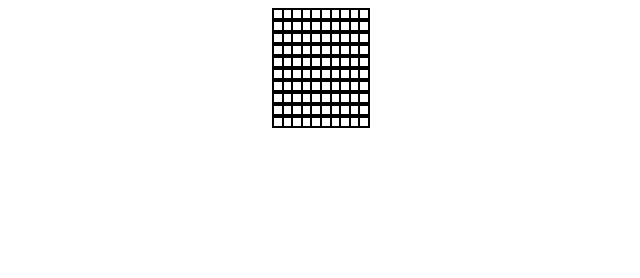
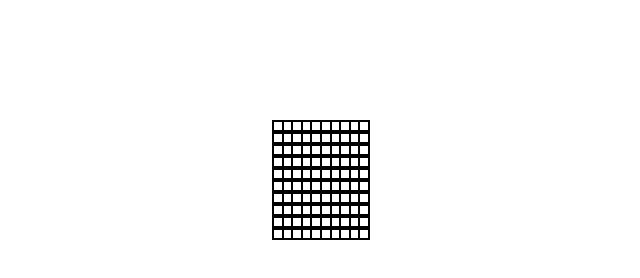
Before and after one commit to ruiyotabby/etch-a-sketch, a plain HTML site: page index.html in a window 1280 px wide. Shown: the whole page, without its empty margins (319-959 px from the left). Drawn offline with Linux system fonts and the light colour scheme.

Commit message:
Fix a layout bug

```diff
--- a/style.css
+++ b/style.css
@@ -10,5 +10,8 @@
 
 body{
     display: flex;
-    justify-content: center;
+    flex-direction: column;
+    align-items: center;
+    margin-top: 15vh;
+    gap: 10vh;
 }
```
